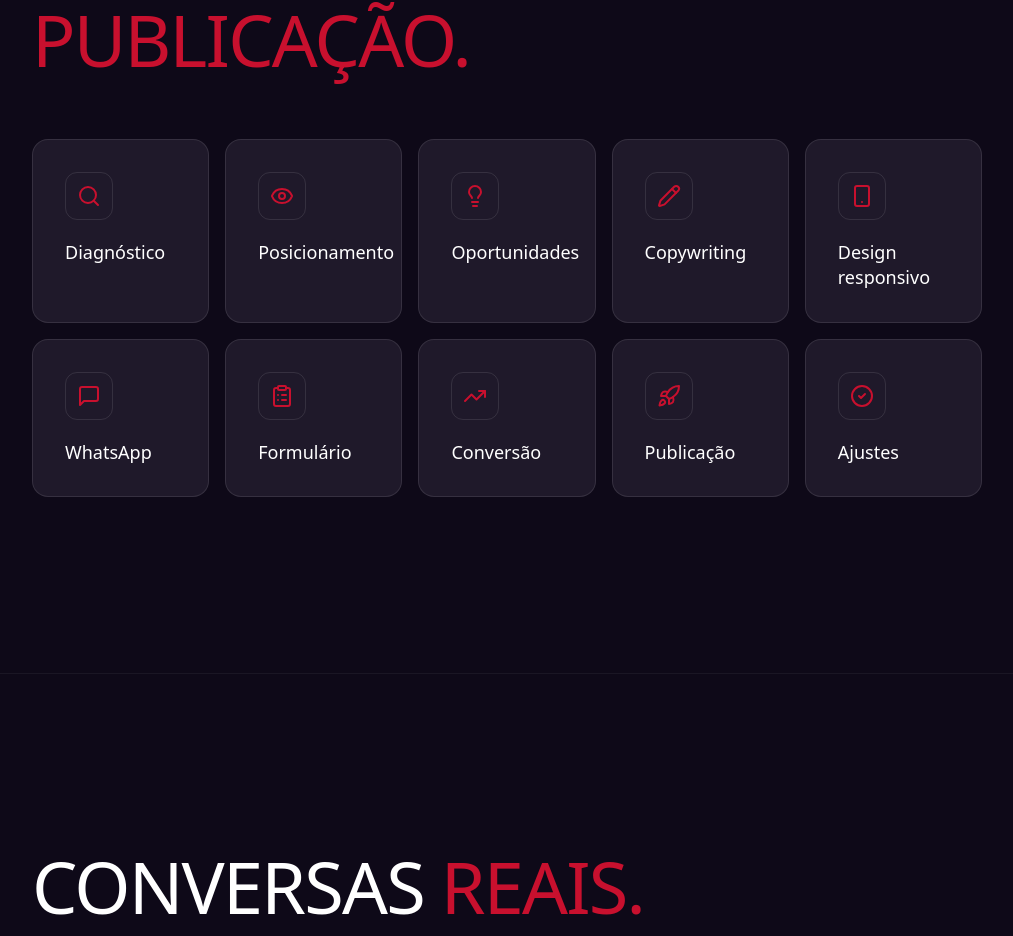
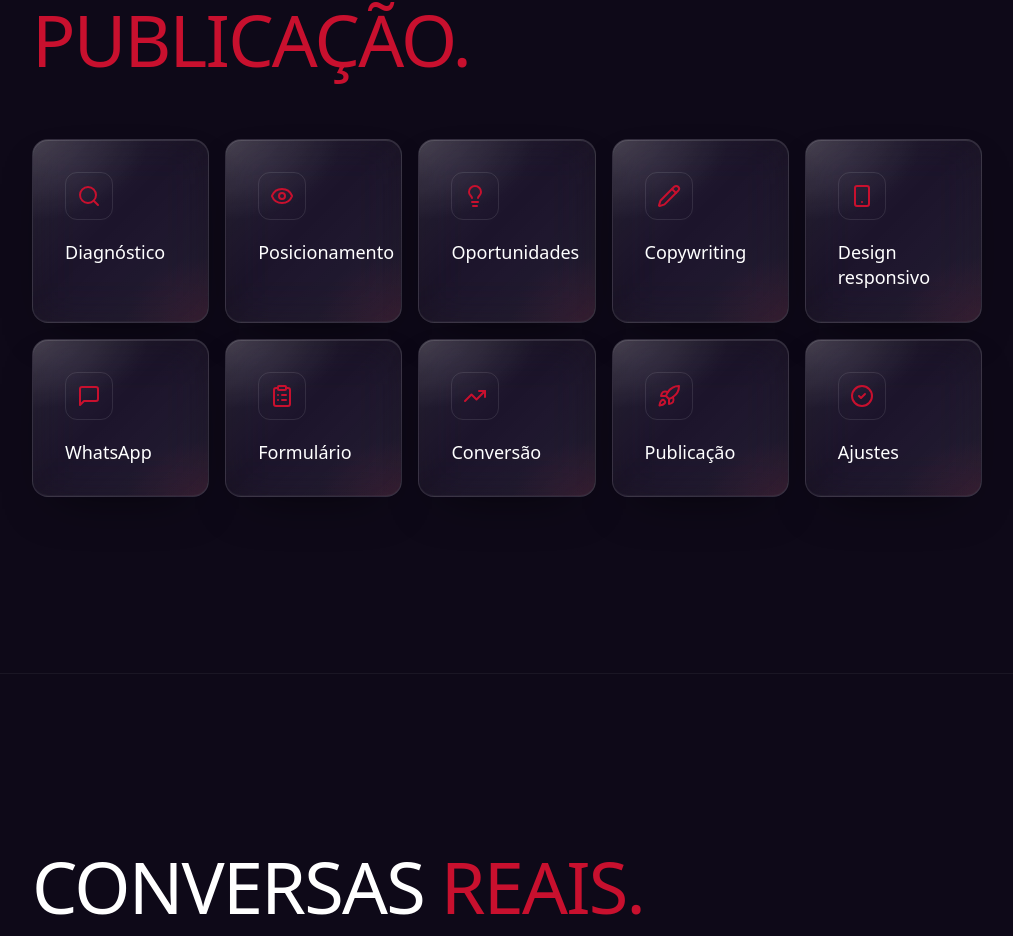
Before and after one commit to grupototum/LP-Express, a React (Vite) app: page /atelier in a window 1280 px wide. Shown: the part 4976-5912 px from the top of the page, without its empty margins (133-1146 px from the left). Built offline with nearby package versions, Linux system fonts and the light colour scheme.

Commit message:
Changes
Co-authored-by: grupototum <268448677+grupototum@users.noreply.github.com>

```diff
--- a/src/pages/AtelierRosso.tsx
+++ b/src/pages/AtelierRosso.tsx
@@ -614,7 +614,7 @@ function Inclui() {
         <div className="mt-16 grid gap-4 sm:grid-cols-2 lg:grid-cols-3 xl:grid-cols-5">
           {INCLUDED.map((item, i) => (
             <Reveal key={item.label} delay={i * 0.05}>
-              <div className="group flex flex-col items-start gap-5 rounded-2xl border border-white/10 bg-elevated p-8 hover:border-rosso transition-all duration-300 h-full">
+              <div className="liquid-glass group flex flex-col items-start gap-5 rounded-2xl p-8 transition-all duration-300 h-full">
                 <div
                   className="w-12 h-12 rounded-xl flex items-center justify-center border border-white/10 group-hover:border-rosso transition-colors"
                   style={{ color: RED }}
```
